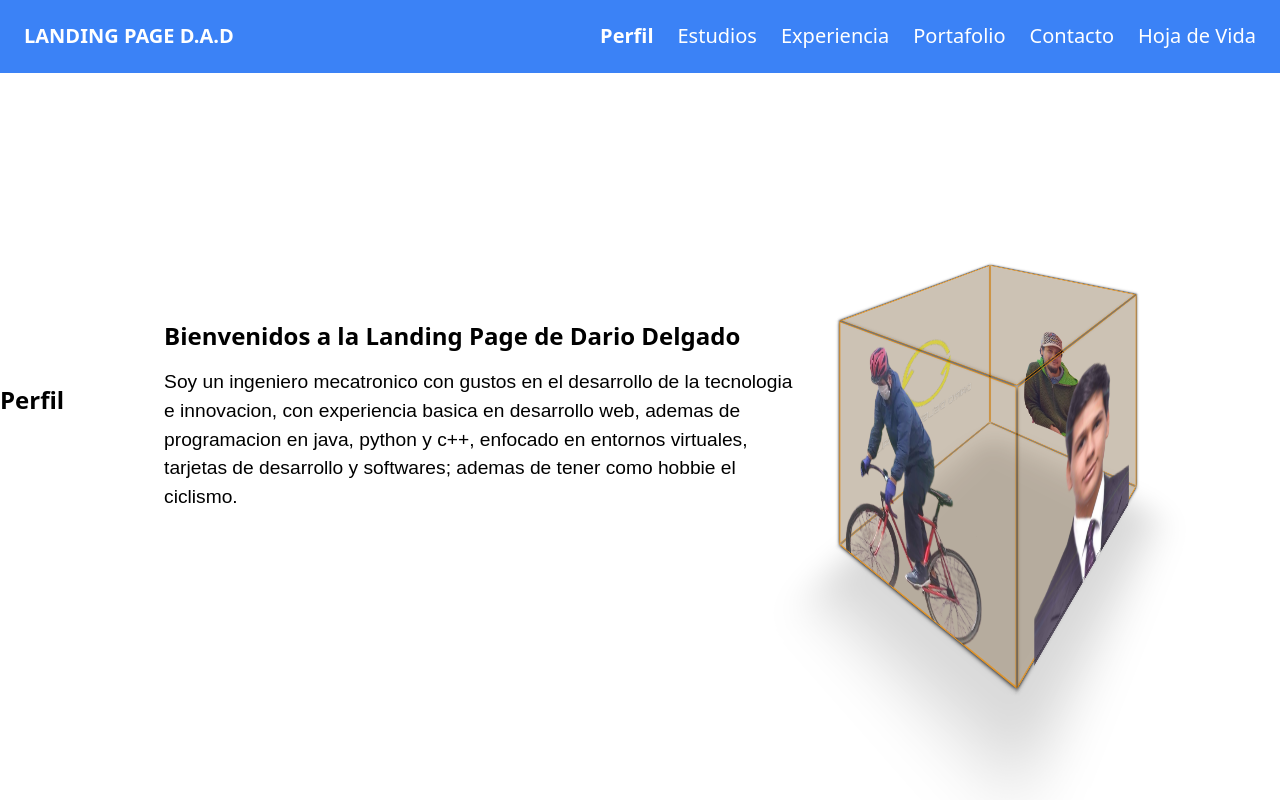
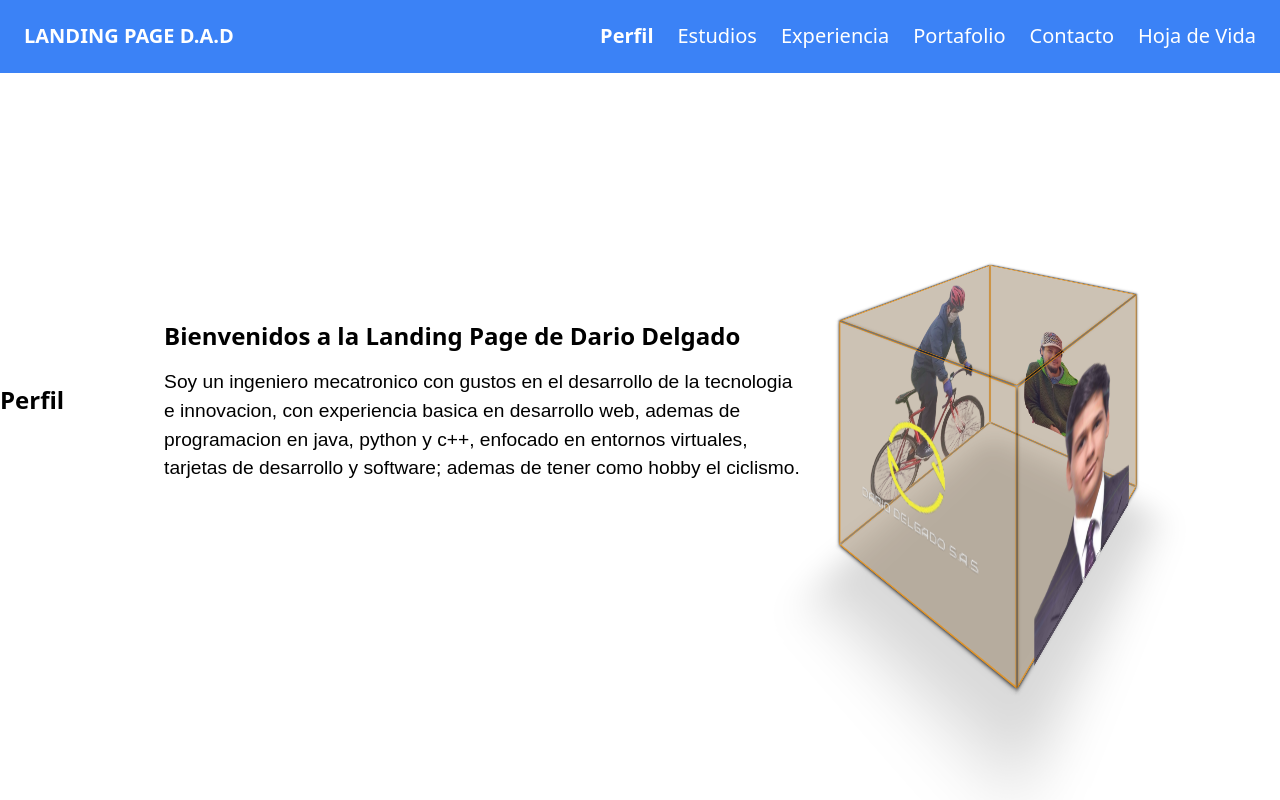
Before and after one commit to daridel99/My-Landing-Page, a React (Vite) app: page / in a window 1280 px wide. Shown: the top 800 px of the page. Built offline with nearby package versions, Linux system fonts and the light colour scheme.

Commit message:
Update PerfilPage.jsx

```diff
--- a/src/pages/PerfilPage.jsx
+++ b/src/pages/PerfilPage.jsx
@@ -16,7 +16,7 @@ export const PerfilPage = () => {
                         Soy un ingeniero mecatronico con gustos en el desarrollo de la tecnologia e
                         innovacion, con experiencia basica en desarrollo web, ademas de
                         programacion en java, python y c++, enfocado en entornos virtuales, tarjetas
-                        de desarrollo y softwares; ademas de tener como hobbie el ciclismo.
+                        de desarrollo y software; ademas de tener como hobby el ciclismo.
                       </h3>
                     </div>
                 </div>
@@ -25,9 +25,9 @@ export const PerfilPage = () => {
  <div class="espacio3D">
   <div class="cubo3D">
     <div class="base"></div>
-    <aside class="cara cara1"><img src="/Champion_Ahri_HP.png" alt="gif de algo" width="100%" height="100%"/></aside>
+    <aside class="cara cara1"><img src="/logo_sinF.png" alt="gif de algo" width="100%"/></aside>
     <aside class="cara cara2"><img src="/Champion_ashe_HP.png" alt="gif de algo" width="100%" height="100%"/></aside>
-    <aside class="cara cara3"><img src="/logo_sinF.png" alt="gif de algo" width="100%"/></aside>
+    <aside class="cara cara3"><img src="/Champion_Ahri_HP.png" alt="gif de algo" width="100%" height="100%"/></aside>
     <aside class="cara cara4"><center><img src="/Champion_garen_HP.png" alt="gif de algo" width="82%"/></center></aside>
     <aside class="cara cara5"></aside>
     <aside class="cara cara6"></aside>
```
